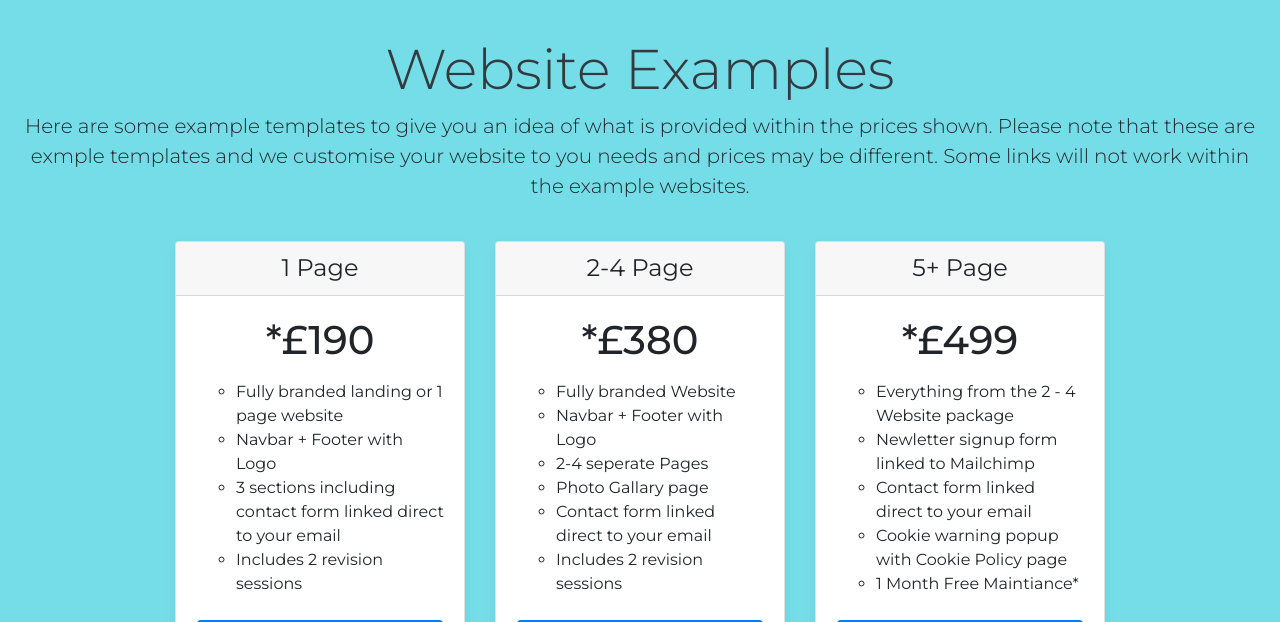
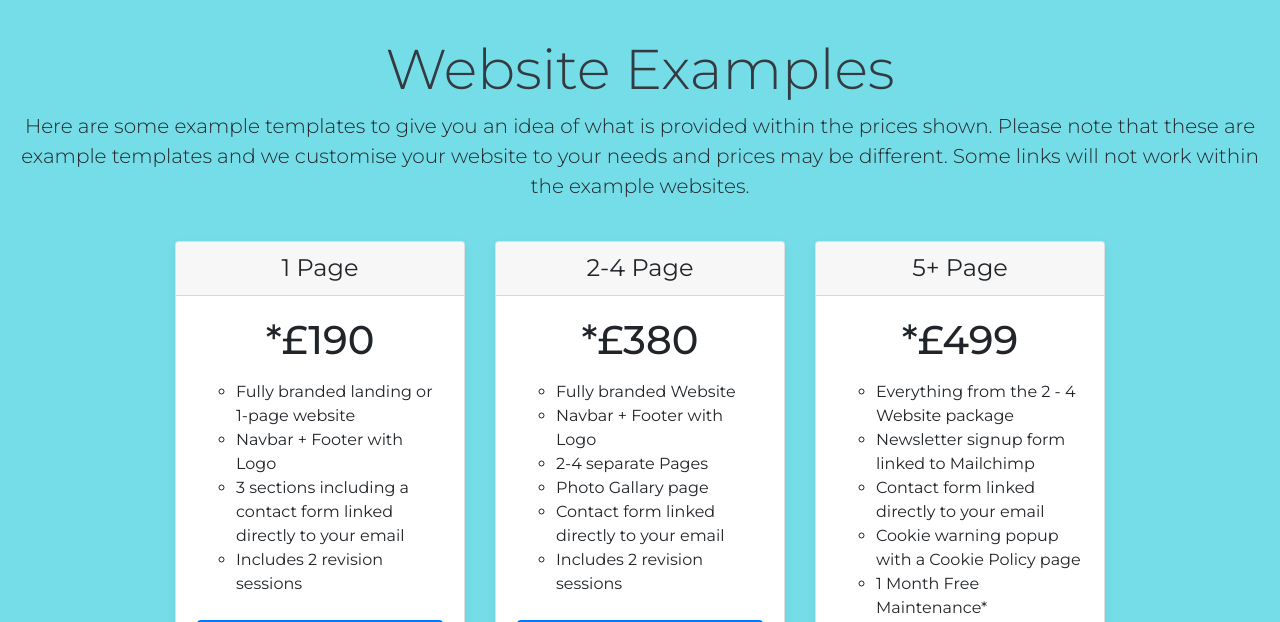
Before and after one commit to garytate123/InspiredWebsiteDevelopment, a website: page public/Page Examples/ExampleStarterPAge.html in a window 1280 px wide. Shown: the part 178-800 px from the top of the page. Drawn offline with nearby package versions, Linux system fonts and the light colour scheme; files whose address does not match are found by name; a web font is replaced by a local one.

Commit message:
spell checked

```diff
--- a/public/Page Examples/ExampleStarterPAge.html
+++ b/public/Page Examples/ExampleStarterPAge.html
@@ -97,7 +97,7 @@
     <div class="pricing-header px-3 py-3 pt-md-5 pb-md-4 mx-auto text-center">
         <h1 class="display-4">Website Examples</h1>
         <p class="lead">Here are some example templates to give you an idea of what is provided within the prices shown.
-            Please note that these are exmple templates and we customise your website to you needs and prices may be
+            Please note that these are example templates and we customise your website to your needs and prices may be
             different. Some links will not work within the example websites.
         </p>
     </div>
@@ -112,9 +112,9 @@
                     <h1 class="card-title pricing-card-title">*£190</h1>
                     <ul class="list-unstyled mt-3 mb-4">
                         <ul>
-                            <li>Fully branded landing or 1 page website</li>
+                            <li>Fully branded landing or 1-page website</li>
                             <li>Navbar + Footer with Logo</li>
-                            <li>3 sections including contact form linked direct to your email</li>
+                            <li>3 sections including a contact form linked directly to your email</li>
                             <li>Includes 2 revision sessions</li>
                         </ul>
                     </ul>
@@ -133,9 +133,9 @@
                         <ul>
                             <li>Fully branded Website</li>
                             <li>Navbar + Footer with Logo</li>
-                            <li>2-4 seperate Pages</li>
+                            <li>2-4 separate Pages</li>
                             <li>Photo Gallary page</li>
-                            <li>Contact form linked direct to your email</li>
+                            <li>Contact form linked directly to your email</li>
                             <li>Includes 2 revision sessions</li>
                         </ul>
                     </ul>
@@ -153,10 +153,10 @@
                     <ul class="list-unstyled mt-3 mb-4">
                         <ul>
                             <li>Everything from the 2 - 4 Website package</li>
-                            <li>Newletter signup form linked to Mailchimp</li>
-                            <li>Contact form linked direct to your email</>
-                            <li>Cookie warning popup with Cookie Policy page</li>
-                            <li>1 Month Free Maintiance*</li>
+                            <li>Newsletter signup form linked to Mailchimp</li>
+                            <li>Contact form linked directly to your email</>
+                            <li>Cookie warning popup with a Cookie Policy page</li>
+                            <li>1 Month Free Maintenance*</li>
                         </ul>
                     </ul>
                     <a class="btn btn-block btn-primary btn-lg" href="/Page Examples/5+ Page/5+ Page Home.html"
```
